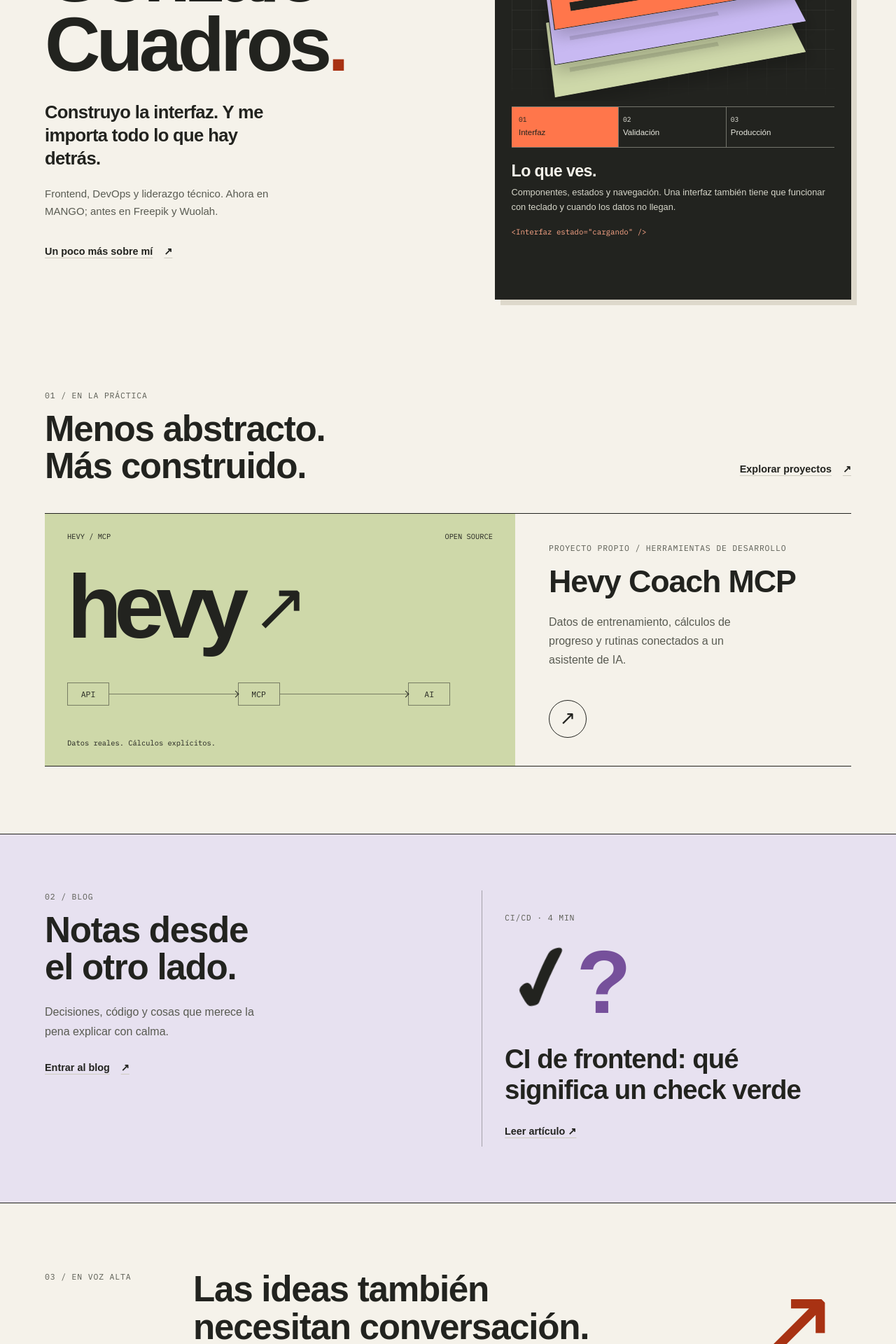
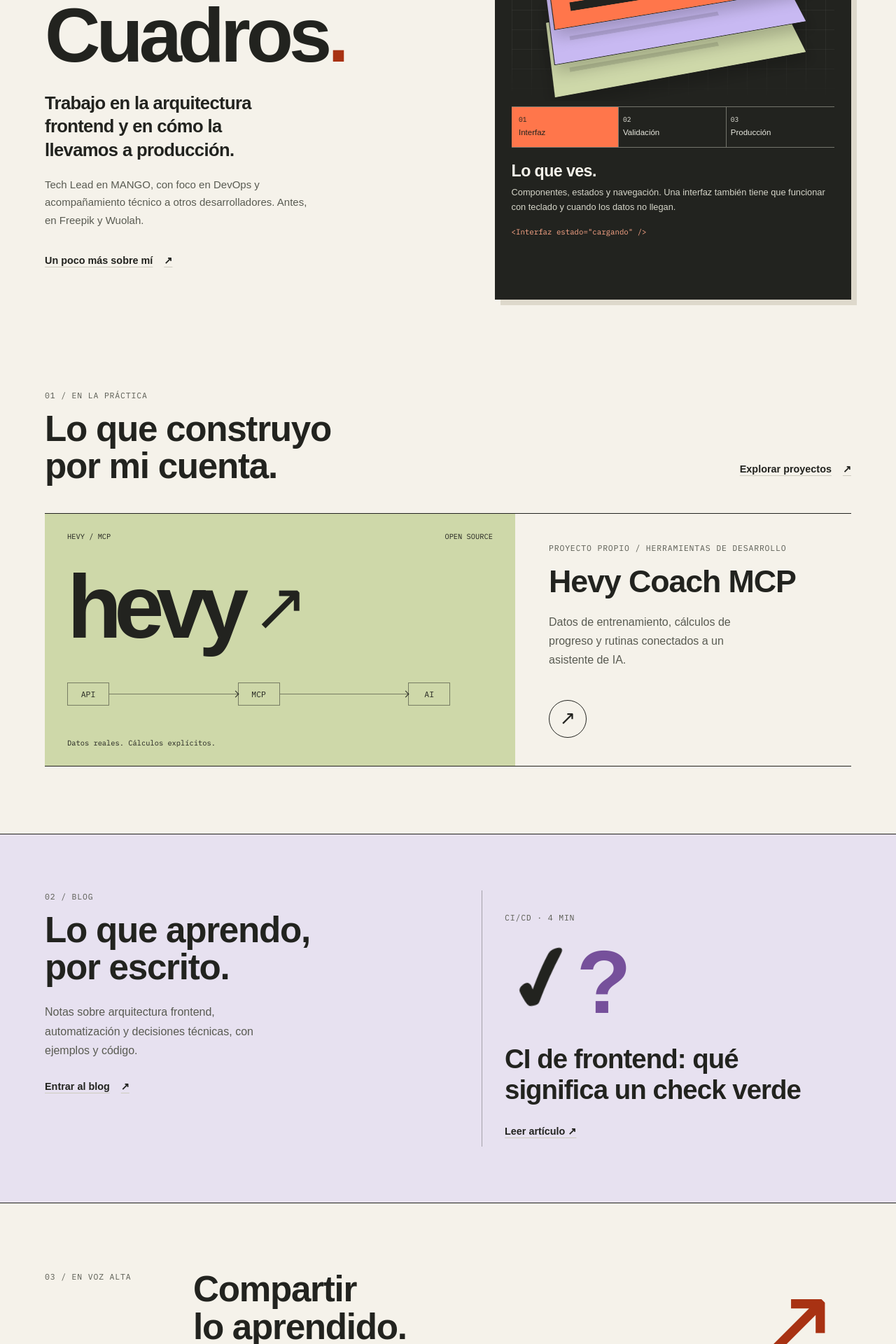
Before and after one commit to gCuadros/gcuadros-web, a Next.js app: page / in a window 1280 px wide. Shown: the part 360-2280 px from the top of the page at 70% size. Built offline with nearby package versions, Linux system fonts and the light colour scheme; a web font is replaced by a local one.

Commit message:
content: replace generic slogans with a direct personal voice

```diff
--- a/src/components/home.tsx
+++ b/src/components/home.tsx
@@ -23,13 +23,13 @@ export default function Home({ locale }: { locale: Locale }) {
           </h1>
           <p className="hero-statement">
             {en
-              ? "I build the interface. And care about everything behind it."
-              : "Construyo la interfaz. Y me importa todo lo que hay detrás."}
+              ? "I work on frontend architecture and how we ship it to production."
+              : "Trabajo en la arquitectura frontend y en cómo la llevamos a producción."}
           </p>
           <p className="hero-description">
             {en
-              ? "Frontend, DevOps and technical leadership. Currently at MANGO; previously at Freepik and Wuolah."
-              : "Frontend, DevOps y liderazgo técnico. Ahora en MANGO; antes en Freepik y Wuolah."}
+              ? "Tech Lead at MANGO, with a focus on DevOps and mentoring developers. Previously at Freepik and Wuolah."
+              : "Tech Lead en MANGO, con foco en DevOps y acompañamiento técnico a otros desarrolladores. Antes, en Freepik y Wuolah."}
           </p>
           <a className="text-link" href={localPath(locale, "/sobre-mi")}>
             {en ? "A little more about me" : "Un poco más sobre mí"}
@@ -46,8 +46,8 @@ export default function Home({ locale }: { locale: Locale }) {
             </p>
             <h2>
               {en
-                ? "Less abstract.\nMore built."
-                : "Menos abstracto.\nMás construido."}
+                ? "What I build\non my own time."
+                : "Lo que construyo\npor mi cuenta."}
             </h2>
           </div>
           <a className="text-link" href={localPath(locale, "/proyectos")}>
@@ -63,13 +63,13 @@ export default function Home({ locale }: { locale: Locale }) {
             <p className="kicker">02 / Blog</p>
             <h2>
               {en
-                ? "Notes from\nthe other side."
-                : "Notas desde\nel otro lado."}
+                ? "What I learn,\nwritten down."
+                : "Lo que aprendo,\npor escrito."}
             </h2>
             <p>
               {en
-                ? "Decisions, code and things that are worth explaining slowly."
-                : "Decisiones, código y cosas que merece la pena explicar con calma."}
+                ? "Notes on frontend architecture, automation and technical decisions, with examples and code."
+                : "Notas sobre arquitectura frontend, automatización y decisiones técnicas, con ejemplos y código."}
             </p>
             <a className="text-link" href={localPath(locale, "/blog")}>
               {en ? "Open the blog" : "Entrar al blog"}
@@ -107,11 +107,7 @@ export default function Home({ locale }: { locale: Locale }) {
       <section className="home-talk container">
         <p className="kicker">03 / {en ? "Out loud" : "En voz alta"}</p>
         <div>
-          <h2>
-            {en
-              ? "Ideas also\nneed a conversation."
-              : "Las ideas también\nnecesitan conversación."}
-          </h2>
+          <h2>{en ? "Sharing\nwhat I learn." : "Compartir\nlo aprendido."}</h2>
           <p>
             {en
               ? "Rendering and streaming in Next.js, in a live coding session with Garaje de ideas."
--- a/src/components/projects-page.tsx
+++ b/src/components/projects-page.tsx
@@ -20,11 +20,7 @@ export default function ProjectsPage({ locale }: { locale: Locale }) {
         </header>
         <ProjectPreview locale={locale} />
         <section className="project-afterword">
-          <h2>
-            {en
-              ? "The code is part\nof the conversation."
-              : "El código es parte\nde la conversación."}
-          </h2>
+          <h2>{en ? "Inside\nthe repository." : "Dentro del\nrepositorio."}</h2>
           <div>
             <p>
               {en
```
Also changed, not shown: 1 other file (tests, documents, lock files or other folders).
